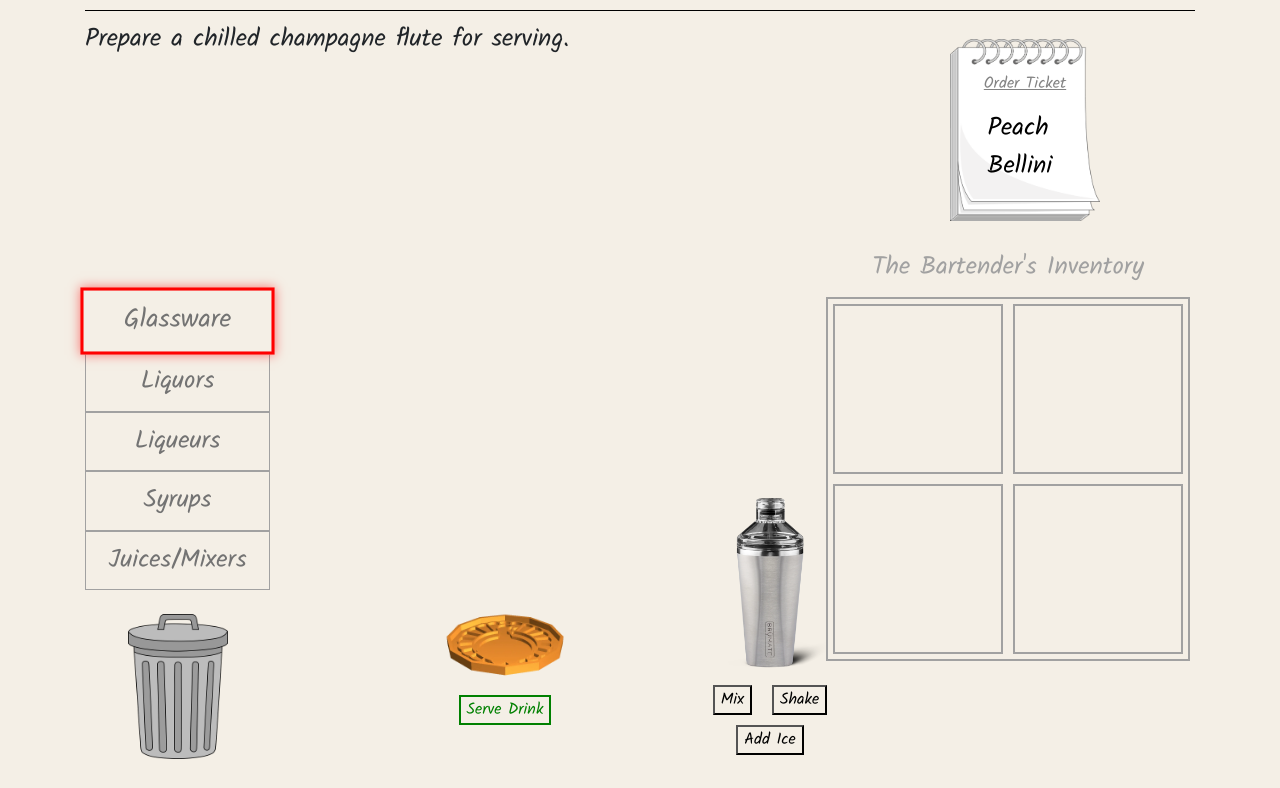
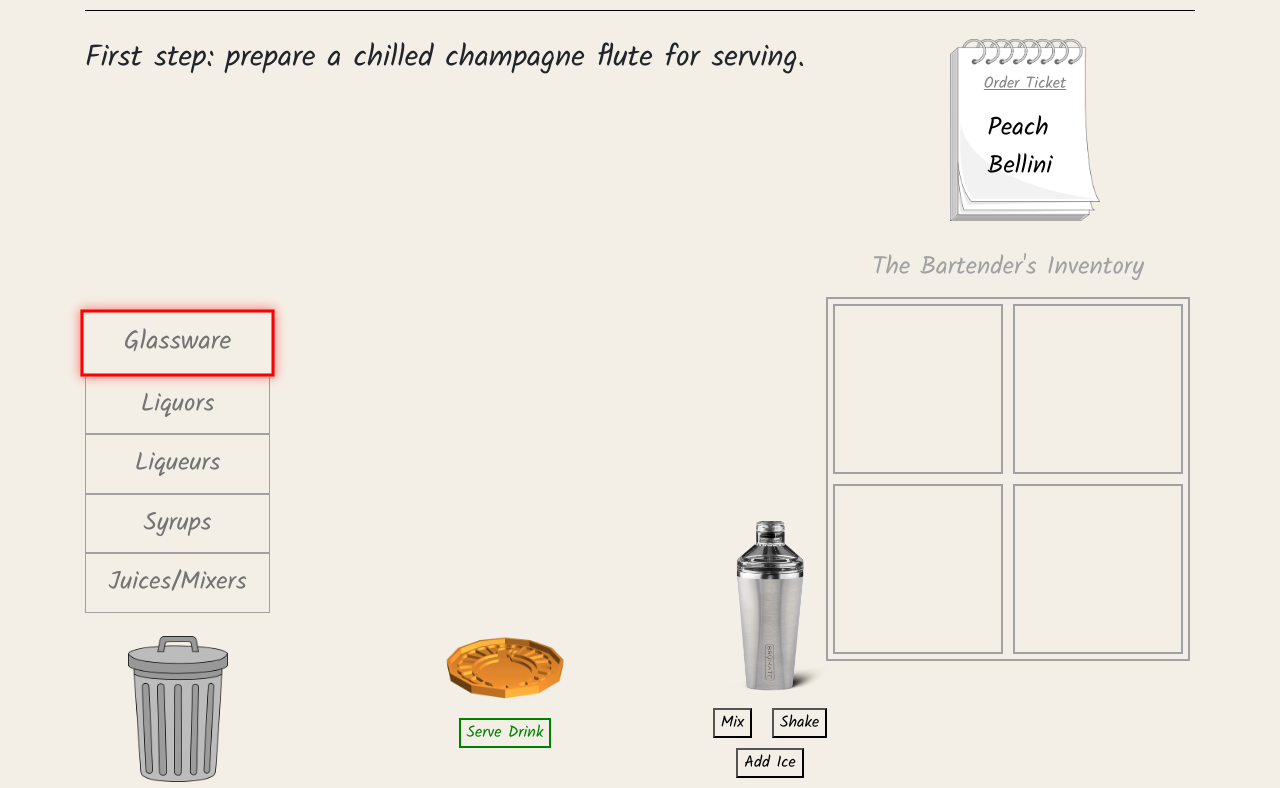
Before and after one commit to connorli18/uiux-final-group4, a Flask app: page /peach_bellini in a window 1280 px wide. Shown: the part 91-879 px from the top of the page. Before the commit the page ends 850 px from the top, so only its background shows below. Run offline with Flask 3, Linux system fonts and the light colour scheme; some libraries are stand-ins or nearby versions.

Commit message:
done w this shit

```diff
--- a/instructions.py
+++ b/instructions.py
@@ -3,7 +3,7 @@ instructions = {
     'Classic Martini': [  #????
         # Glassware
         [
-            "Prepare a chilled martini glass for serving.",1
+            "First step: prepare a chilled martini glass for serving.",1
         ],
         # Liquors
         [
@@ -29,7 +29,7 @@ instructions = {
     'French Martini': [
         # Glassware
         [ #coupe glass
-            "Prepare a chilled coupe glass for serving.",0
+            "First step: prepare a chilled coupe glass for serving.",0
         ],
         # Liquors
         [
@@ -64,7 +64,7 @@ instructions = {
     'Peach Bellini': [
         # Glassware
         [
-            "Prepare a chilled champagne flute for serving.",2
+            "First step: prepare a chilled champagne flute for serving.",2
         ],
         # Liquors
         ["Choose champagne as the main ingredient for the bellini",
@@ -98,7 +98,7 @@ instructions = {
     'Espresso Martini': [
         # Glassware
         [# wrong => coupe
-            "Prepare a chilled coupe glass for serving.",0
+            "First step: prepare a chilled coupe glass for serving.",0
         ],
         # Liquors
         [ #1.5  oz
--- a/static/tutorial.css
+++ b/static/tutorial.css
@@ -34,6 +34,24 @@
     }
 }
 
+
+@keyframes blink-red {
+    0% {
+        opacity: 1;
+        color: initial;
+    }
+
+    50% {
+        opacity: 0;
+        background-color: red;
+
+    }
+
+    100% {
+        opacity: 1;
+        color: initial;
+    }
+}
 
 .shake {
     animation: spin 3s linear infinite;
--- a/static/tutorials.js
+++ b/static/tutorials.js
@@ -22,7 +22,6 @@ document.addEventListener('DOMContentLoaded', function () {
         //     return;
         // }
         function categoryEventFunc() {
-            console.log("try it", category);
             // If the box exists and the last clicked category is the same as the current one, remove the box
             if (box && lastClickedCategory === this) {
                 box.remove();
@@ -47,8 +46,8 @@ document.addEventListener('DOMContentLoaded', function () {
 
                 // Set the box's style properties
                 box.style.position = 'absolute';
-                box.style.top = '175px';
-                box.style.right = '450px';
+                box.style.top = '200px';  //cp3
+                box.style.right = '463px';
                 box.style.width = '700px';
                 box.style.height = '140px';
                 box.style.backgroundColor = 'transparent';
@@ -1030,7 +1029,9 @@ function displayInstruction(categoryIndex, stepIndex) {
 
     let backButton = $('<button>Back</button>');
     let instructionText = $('<p></p>').text(instructions[categoryIndex][stepIndex]);
-    instructionText.css('font-size', '25px');
+    instructionText.css('padding-top', '15px');
+    instructionText.css('font-size', '30px');
+
 
     let nextButton = $('<button>Next</button>');
     addEventToButtons(backButton, nextButton, instructionText);
@@ -1098,9 +1099,7 @@ function iceOnMaWrist(categoryIndex, stepIndex) {
         currButton.style.animation = '';
 
         if (currentStep === 0) {
-            let currButton = document.querySelector('.add-ice');
-            currButton.style.border = 'black 2px solid';
-            currButton.style.animation = 'shake 1.2s infinite';
+            currButton = document.querySelector('.add-ice');
         } else if (currentStep === 1) {
             if (['Espresso Martini', 'French Martini'].includes(chosen_drink)) {
                 currButton = document.querySelector('.shake-button');
@@ -1108,21 +1107,15 @@ function iceOnMaWrist(categoryIndex, stepIndex) {
             else {
                 currButton = document.querySelector('.mix-button');
             }
-            currButton.style.border = 'black 2px solid';
-            currButton.style.animation = 'shake 1.2s infinite';
-
-
-
         } else if (currentStep === 2) {
             currButton = document.querySelector('.pour-into-glass');
-            currButton.style.animation = 'shake 1.2s infinite';
             currButton.style.display = 'block'; // Set it to 'block' if it was a block-level element
         } else {
             currButton = document.querySelector('.serving-button');
-            currButton.style.display = 'block'; // Set it to 'block' if it was a block-level element
-            currButton.style.animation = 'shake 1.2s infinite';
+        }
+        currButton.style.border = 'black 2px solid';
+        currButton.style.animation = 'blink-red 1.8s infinite';
 
-        }
     }
 }
 
```
